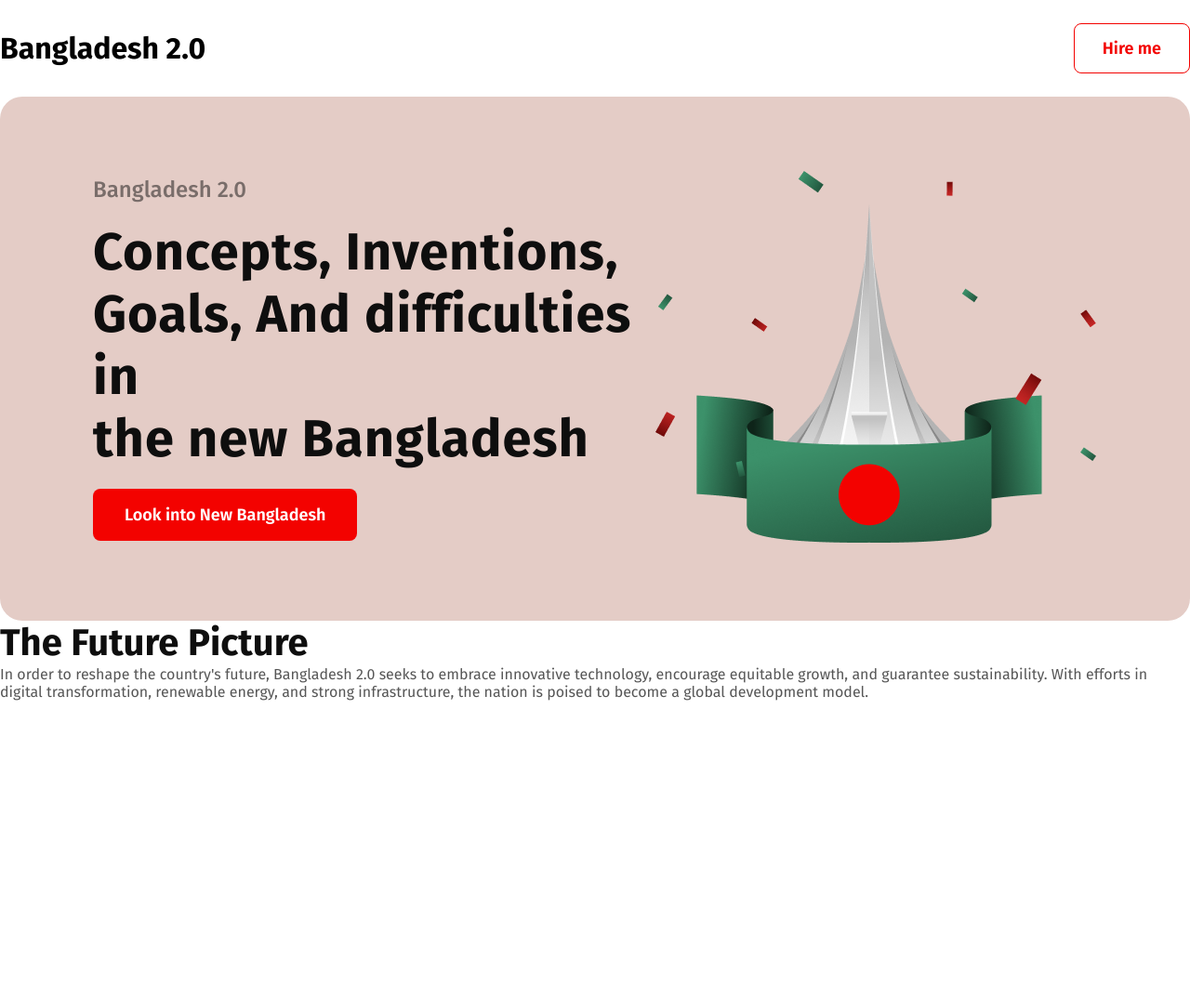
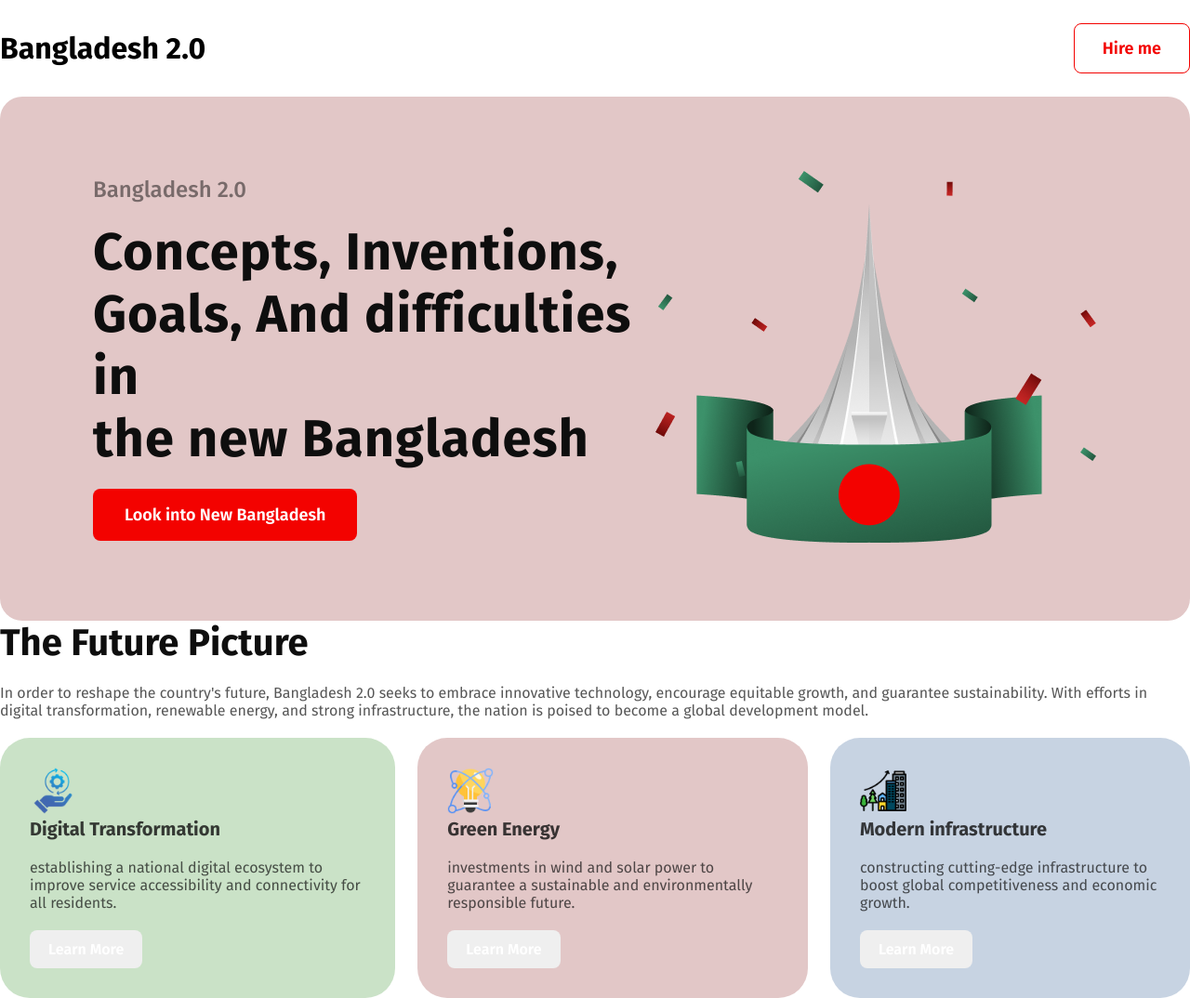
Before and after one commit to tawhidulshehzad/first-portfolio-assignment, a plain HTML site: page index.html in a window 1280 px wide. Shown: the whole page at 93% size. Before the commit the page ends 800 px from the top, so only its background shows below. Drawn offline with Linux system fonts and the light colour scheme; a web font is replaced by a local one.

Commit message:
card design

```diff
--- a/index.html
+++ b/index.html
@@ -44,6 +44,47 @@
             renewable energy, and strong infrastructure, the nation is poised to
             become a global development model.
           </p>
+          <div class="vision-cards">
+            <div class="card card-one">
+              <img
+                style="width: 49.66px"
+                src="assets/change-management.png"
+                alt="transformation related img from flaticon"
+              />
+              <h4 class="card-title">Digital Transformation</h4>
+              <p class="card-description">
+                establishing a national digital ecosystem to improve service
+                accessibility and connectivity for all residents.
+              </p>
+              <button class="card-btn">Learn More</button>
+            </div>
+            <div class="card-two card">
+              <img
+                style="width: 49.66px"
+                src="assets/card-icon.png"
+                alt="transformation related img from flaticon"
+              />
+              <h4 class="card-title">Green Energy</h4>
+              <p class="card-description">
+                investments in wind and solar power to guarantee a sustainable
+                and environmentally responsible future.
+              </p>
+              <button class="card-btn">Learn More</button>
+            </div>
+            <div class="card-three card">
+              <img
+                style="width: 49.66px"
+                src="assets/urbanization.png"
+                alt="transformation related img from flaticon"
+              />
+              <h4 class="card-title">Modern infrastructure</h4>
+              <p class="card-description">
+                constructing cutting-edge infrastructure to boost global
+                competitiveness and economic growth.
+              </p>
+              <button class="card-btn">Learn More</button>
+            </div>
+          </div>
         </section>
       </main>
     </div>
--- a/style/style.css
+++ b/style/style.css
@@ -87,7 +87,7 @@ main {
   display: flex;
   align-items: center;
   justify-content: space-between;
-  background: rgb(228, 204, 198);
+  background: #e2c7c7;
   padding: 80px 100px 80px 100px;
   border-radius: 24px;
 }
@@ -107,3 +107,41 @@ main {
 }
 
 /*............ The Vision of Future....... */
+.the-vision-of-future p {
+  padding: 20px 0;
+}
+.vision-cards {
+  display: flex;
+  gap: 24px;
+}
+.card {
+  padding: 32px;
+  border-radius: 32px;
+}
+.card-one {
+  background-color: #cae2c7;
+}
+.card-two {
+  background-color: #e2c7c7;
+}
+.card-three {
+  background-color: #c7d3e2;
+}
+.card-title {
+  color: rgba(14, 14, 14, 0.8);
+  font-size: 20px;
+  font-weight: 700;
+}
+.card-description {
+  color: rgba(14, 14, 14, 0.7);
+  font-size: 16px;
+  font-weight: 400;
+}
+.card-btn {
+  border: none;
+  border-radius: 8px;
+  padding: 11px 20px 11px 20px;
+  color: rgb(255, 255, 255);
+  font-size: 16px;
+  font-weight: 600;
+}
```
Also changed, not shown: assets/change-management.png (added), assets/urbanization.png (added).
